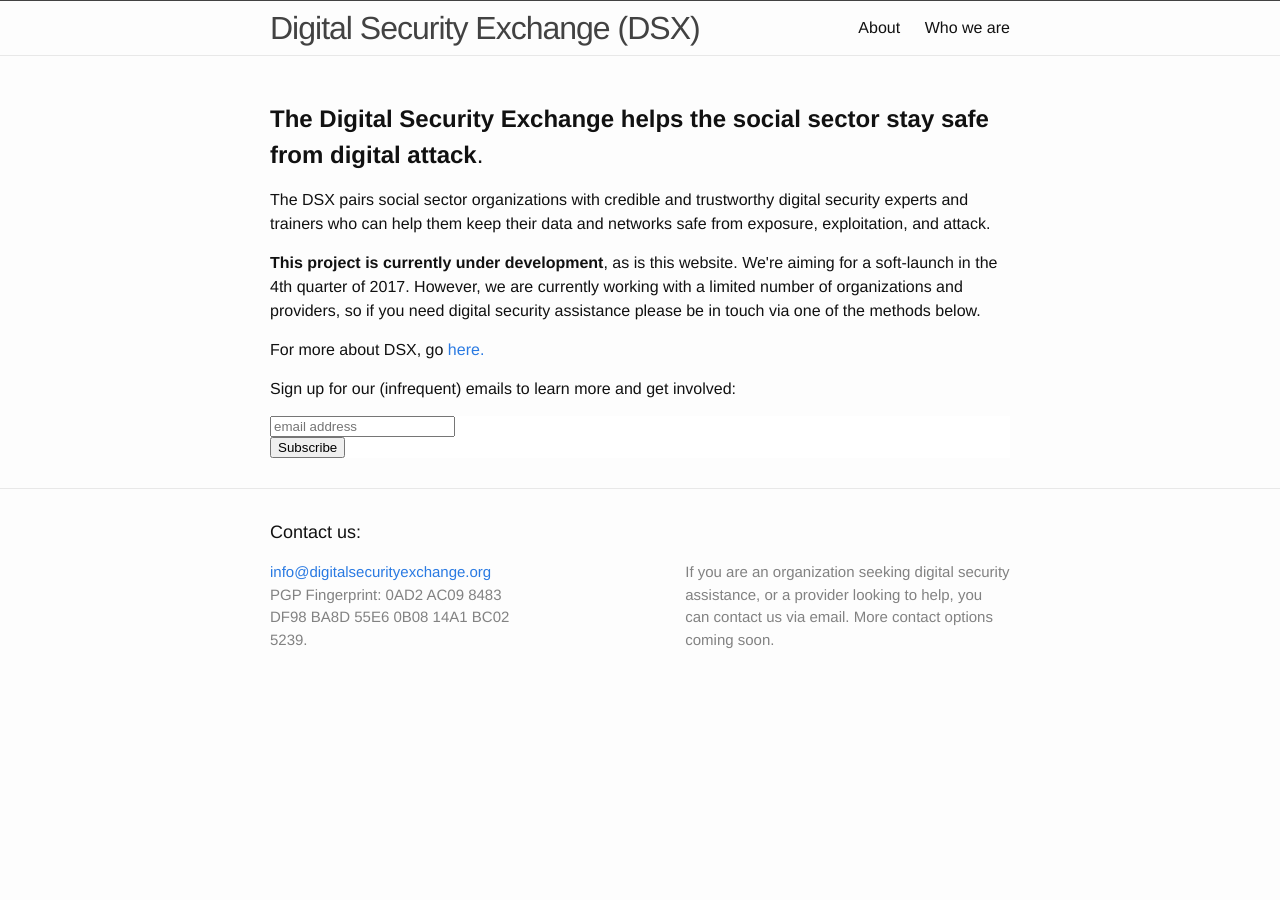
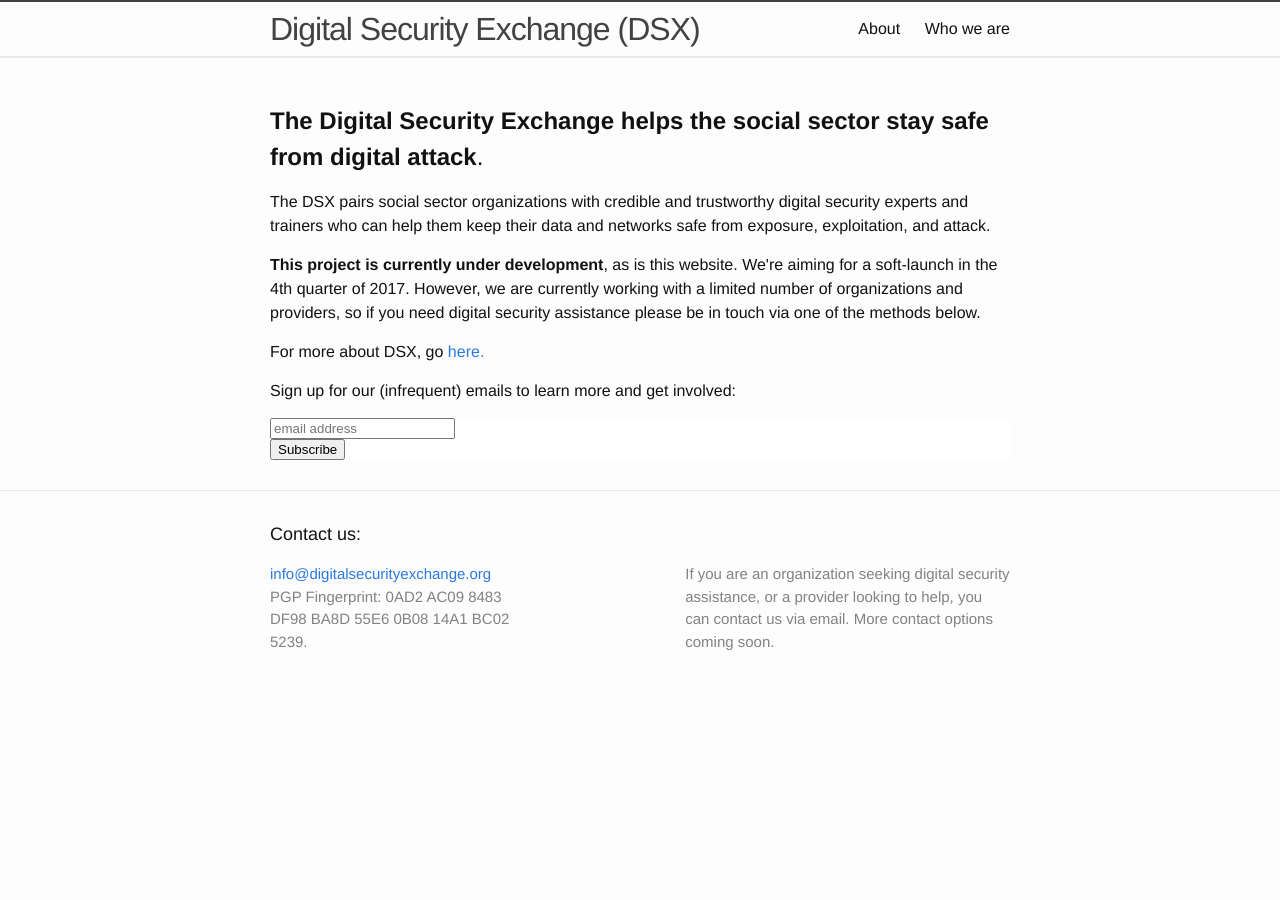
Before and after one commit to digiexchange/dsx.github.io, a Jekyll site: the page built from index.md, in a window 1280 px wide. Built offline with Jekyll 4.4.1, drawn with Linux system fonts in a browser that asks for light colours; comment, search, counter and statistics services are not loaded.

Commit message:
fixed header

```diff
--- a/_sass/minima/_layout.scss
+++ b/_sass/minima/_layout.scss
@@ -2,8 +2,8 @@
  * Site header
  */
 .site-header {
-  border-top: 1px solid $grey-color-dark;
-  border-bottom: 1px solid $grey-color-light;
+  border-top: 2px solid $grey-color-dark;
+  border-bottom: 2px solid $grey-color-light;
   min-height: $spacing-unit * 1.5;
 
   // Positioning context for the mobile navigation icon
```
